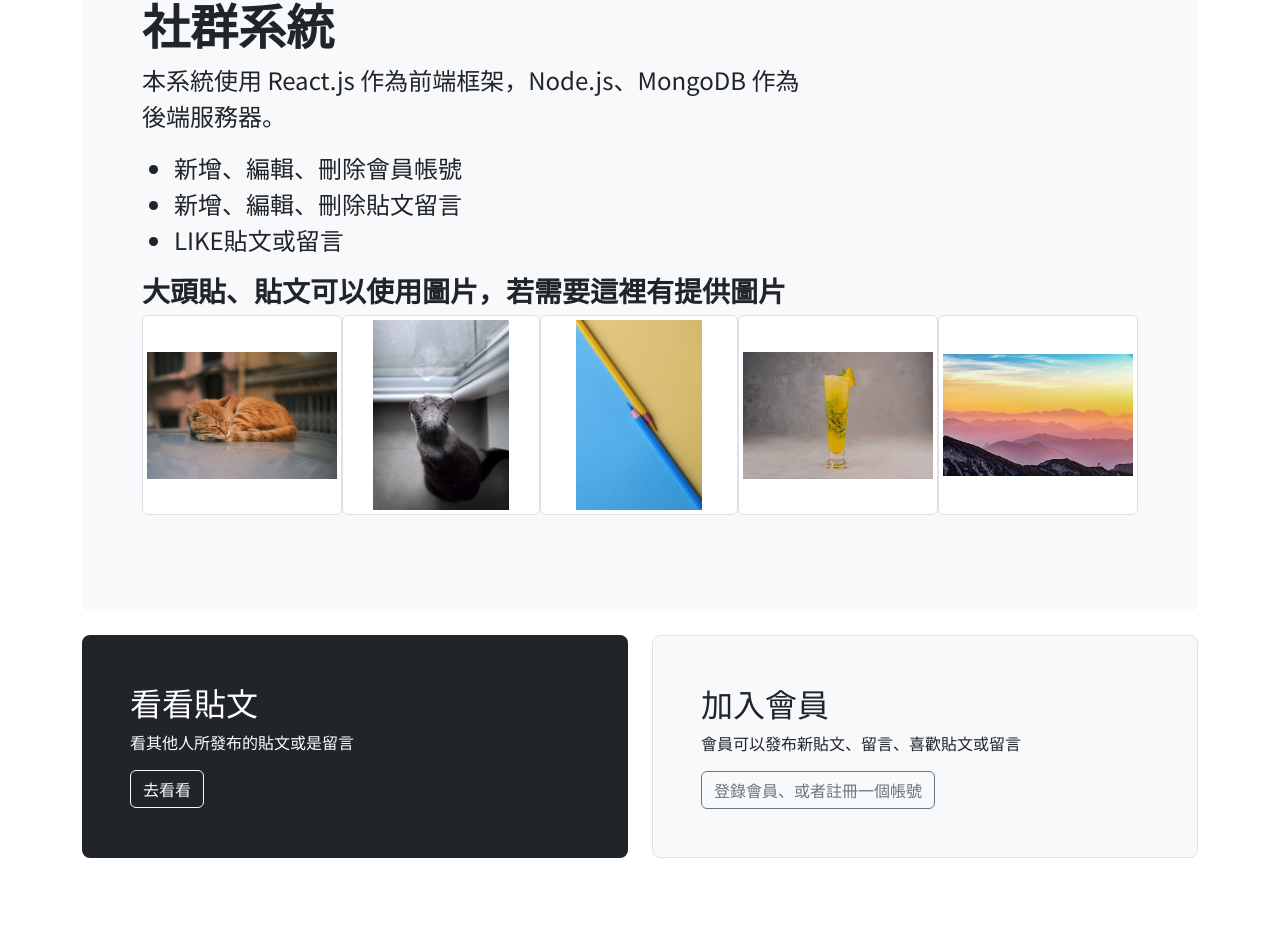
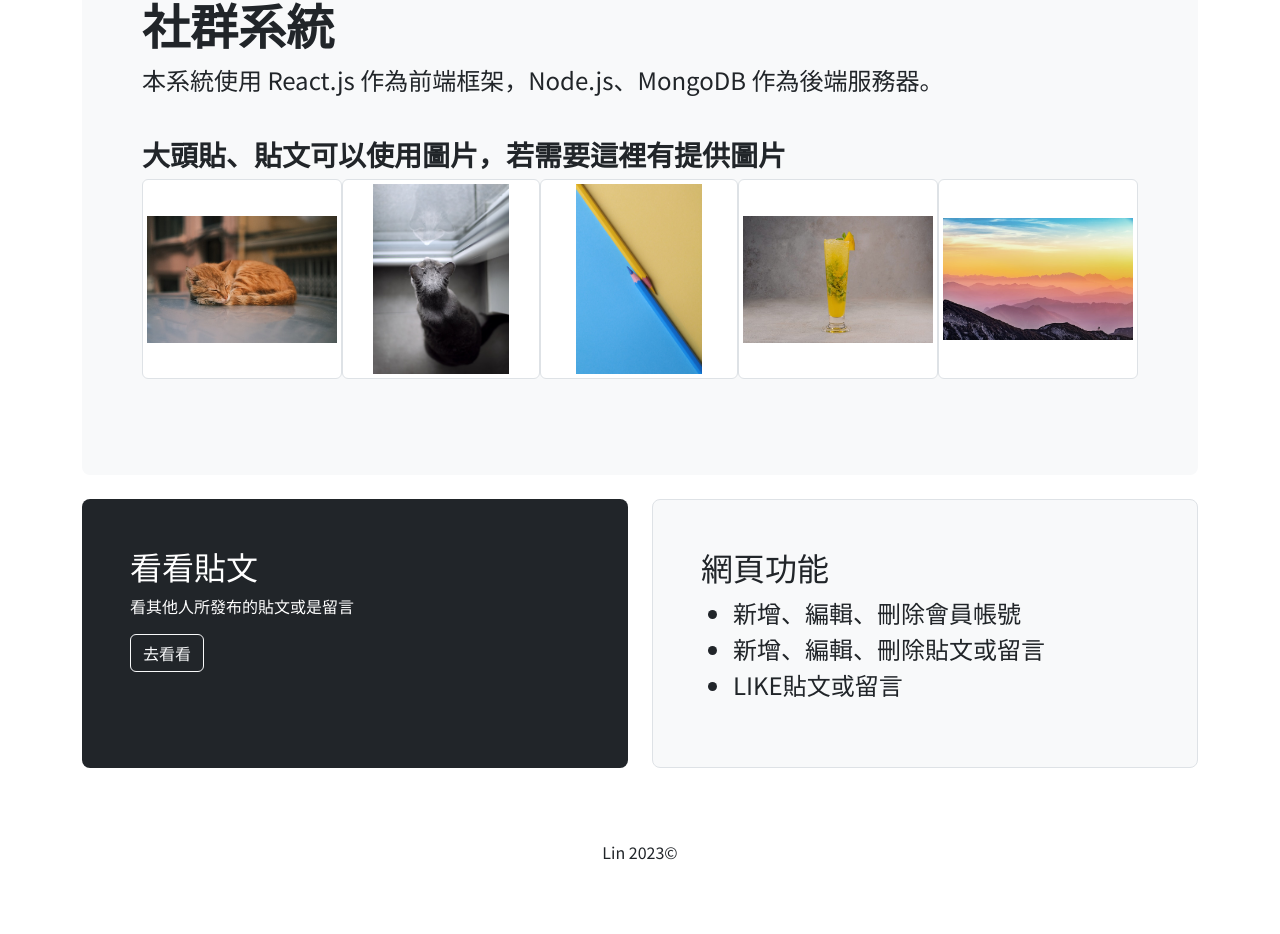
Before and after one commit to f9471206/web-project-static, a React (Create React App) app: page / in a window 1280 px wide. Shown: the part 180-1114 px from the top of the page. After the commit the page ends 1044 px from the top, so only its background shows below. Built offline with nearby package versions, Linux system fonts and the light colour scheme.

Commit message:
welcomepage revise

```diff
--- a/src/components/welcomepage-component.js
+++ b/src/components/welcomepage-component.js
@@ -14,15 +14,11 @@ const WelcomepageComponent = () => {
         <div className="p-5 mb-4 bg-light rounded-3">
           <div className="container-fluid py-5">
             <h1 className="display-5 fw-bold">社群系統</h1>
-            <p className="col-md-8 fs-4">
+            <p className="col-md-12 fs-4">
               本系統使用 React.js 作為前端框架，Node.js、MongoDB
               作為後端服務器。
             </p>
-            <ul style={{ fontSize: "1.5rem" }}>
-              <li>新增、編輯、刪除會員帳號</li>
-              <li>新增、編輯、刪除貼文留言</li>
-              <li>LIKE貼文或留言</li>
-            </ul>
+            <br />
             <h3 className="fw-bold">
               大頭貼、貼文可以使用圖片，若需要這裡有提供圖片
             </h3>
@@ -54,17 +50,12 @@ const WelcomepageComponent = () => {
           </div>
           <div className="col-md-6">
             <div className="h-100 p-5 bg-light border rounded-3">
-              <h2>加入會員</h2>
-              <p>會員可以發布新貼文、留言、喜歡貼文或留言</p>
-              <button
-                onClick={() => {
-                  navigate("/register");
-                }}
-                className="btn btn-outline-secondary"
-                type="button"
-              >
-                登錄會員、或者註冊一個帳號
-              </button>
+              <h2>網頁功能</h2>
+              <ul style={{ fontSize: "1.5rem" }}>
+                <li>新增、編輯、刪除會員帳號</li>
+                <li>新增、編輯、刪除貼文或留言</li>
+                <li>LIKE貼文或留言</li>
+              </ul>
             </div>
           </div>
         </div>
```
